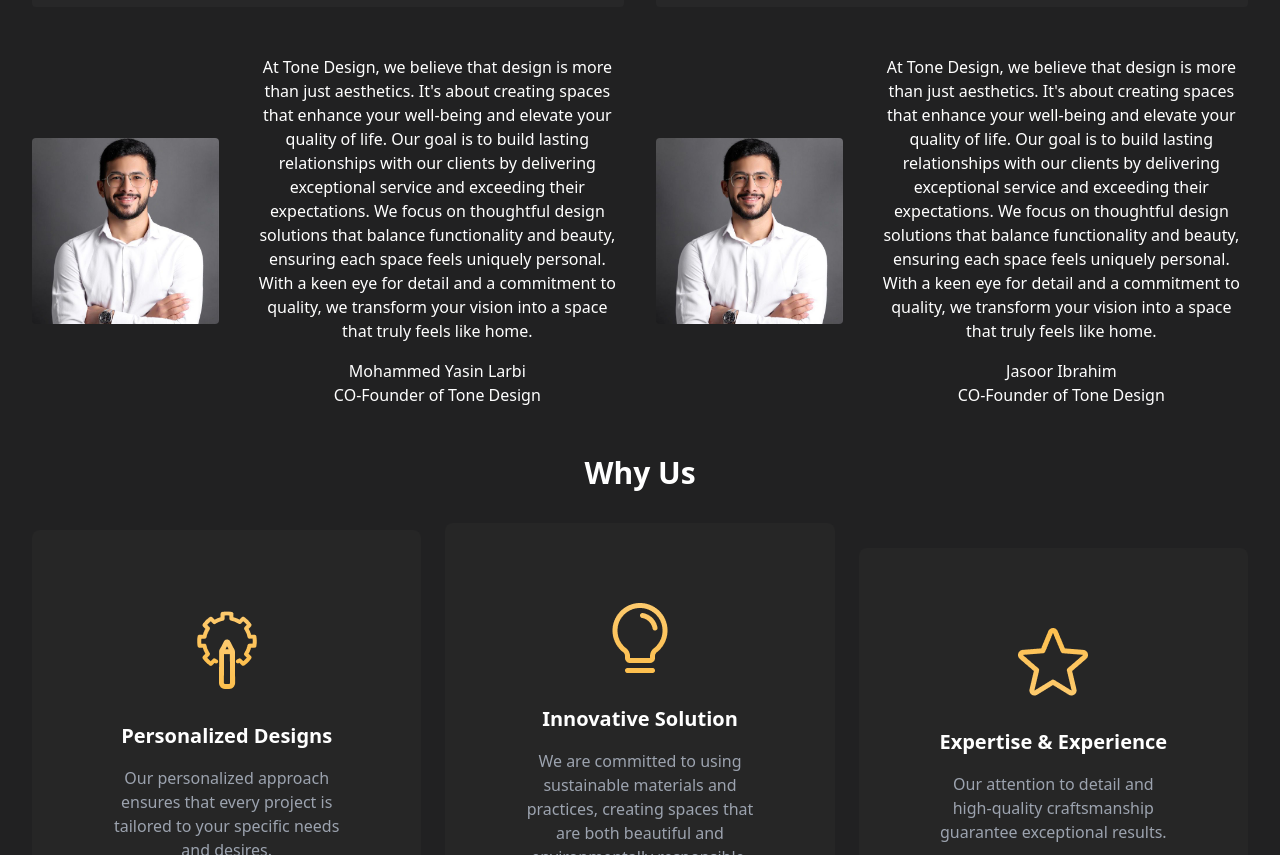
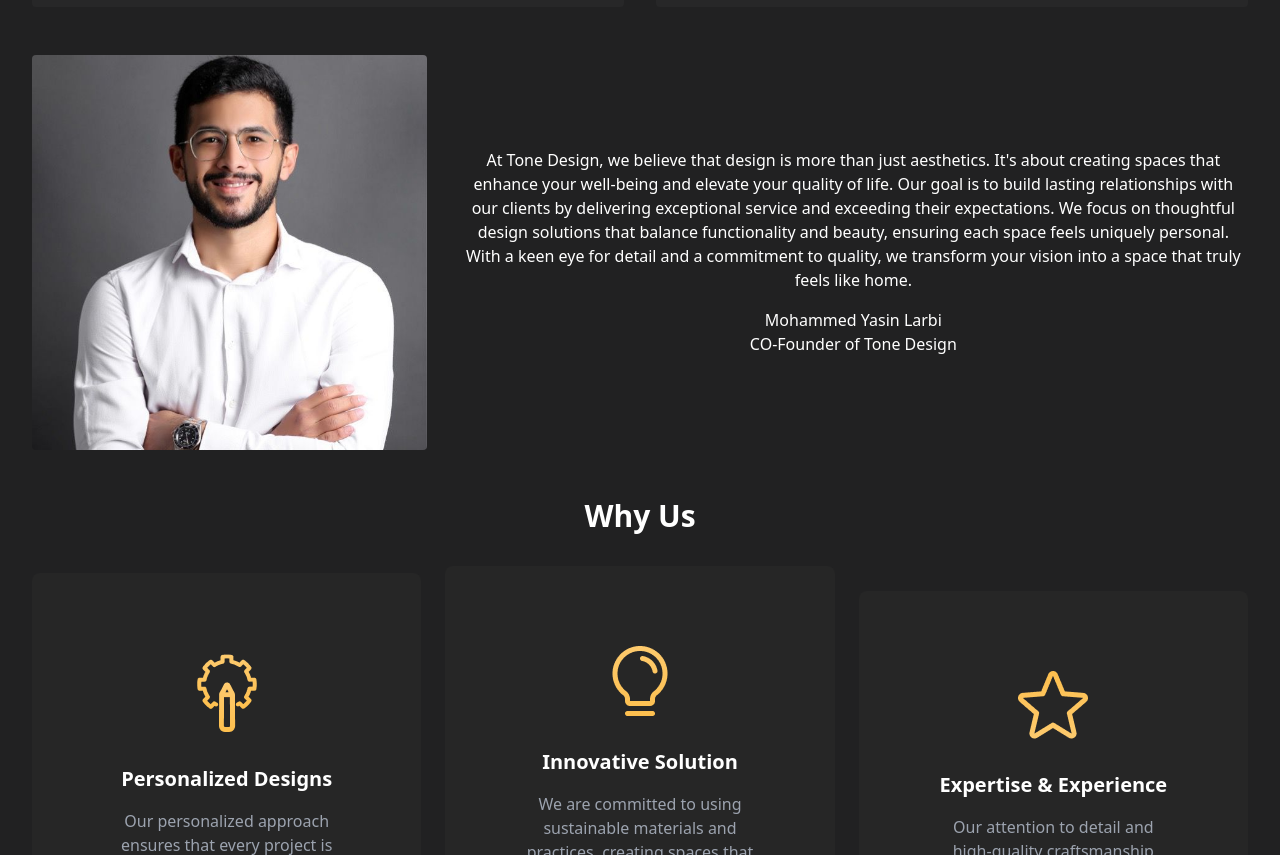
Before and after one commit to Ahmed-Larbi/tone-v3, a React (Create React App) app: page /aboutus in a window 1280 px wide. Shown: the part 940-1795 px from the top of the page. Built offline with nearby package versions, Linux system fonts and the light colour scheme.

Commit message:
remove jassor

```diff
--- a/src/pages/about_us.js
+++ b/src/pages/about_us.js
@@ -68,14 +68,14 @@ with cutting-edge technology and sustainable soul, that inspire and rejuvenate.
             <p className='self-start'>  CO-Founder of Tone Design</p>
           </div>
 
-          <div className="md:w-1/3">
+          {/* <div className="md:w-1/3">
             <img src={TeamMember} alt="Team Member" className="w-full h-auto rounded" />
           </div>
           <div className="md:w-2/3">
             <p className="mb-4">At Tone Design, we believe that design is more than just aesthetics. It's about creating spaces that enhance your well-being and elevate your quality of life. Our goal is to build lasting relationships with our clients by delivering exceptional service and exceeding their expectations. We focus on thoughtful design solutions that balance functionality and beauty, ensuring each space feels uniquely personal. With a keen eye for detail and a commitment to quality, we transform your vision into a space that truly feels like home.</p>
             <p className='self-start'> Jasoor Ibrahim </p>
             <p className='self-start'> CO-Founder of Tone Design</p>
-          </div>
+          </div> */}
         </section>
 
 
```
